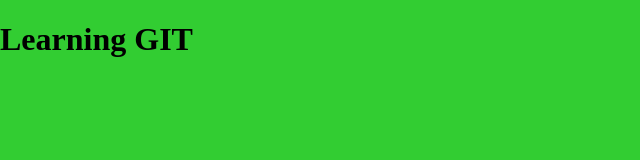
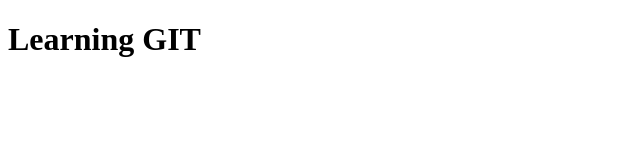
Before and after one commit to izzycode/practice, a plain HTML site: page index.html in a window 1280 px wide. Shown: the whole page, without its empty margins (0-640 px from the left). Drawn offline with Linux system fonts and the light colour scheme.

Commit message:
Some things

```diff
--- a/index.html
+++ b/index.html
@@ -5,7 +5,6 @@
     <meta name="viewport" content="width=device-width, initial-scale=1.0">
     <meta http-equiv="X-UA-Compatible" content="ie=edge">
     <title>GIT practice</title>
-    <link rel="stylesheet" href="./styles.css">
   </head>
   <body>
     <h1>Learning GIT</h1>
```
